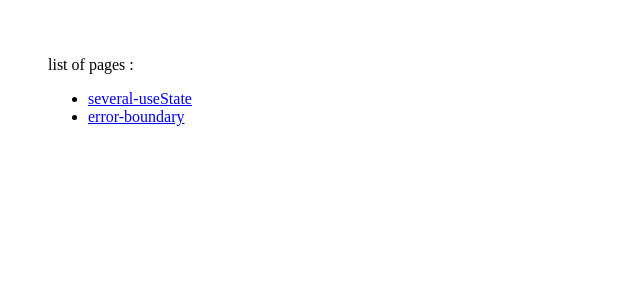
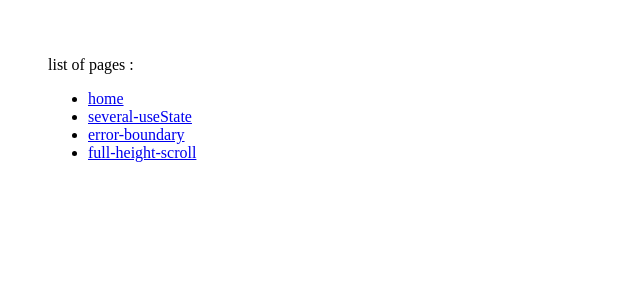
Before and after one commit to moodizone/react-everything, a React (Create React App) app: page / in a window 1280 px wide. Shown: the top 300 px of the page, without its empty margins (0-640 px from the left). Built offline with nearby package versions, Linux system fonts and the light colour scheme.

Commit message:
👌 classify `ROUTES` in new structure

```diff
--- a/src/App.tsx
+++ b/src/App.tsx
@@ -1,22 +1,18 @@
 import React from "react";
 import { BrowserRouter as Router, Switch, Route } from "react-router-dom";
-import Home from "./Pages";
-import SeveralUseState from "./Pages/several-useState";
-import ErrorBoundary from "./Pages/error-boundary";
+import { ROUTES } from "./Router";
 
 function App() {
   return (
     <Router>
       <Switch>
-        <Route key={"/"} path="/" exact={true}>
-          <Home />
-        </Route>
-        <Route key={"/several-useState"} path="/several-useState" exact={true}>
-          <SeveralUseState />
-        </Route>
-        <Route key={"/error-boundary"} path="/error-boundary" exact={true}>
-          <ErrorBoundary />
-        </Route>
+        {Object.values(ROUTES).map(
+          ({ exact, key, path, component: Component }) => (
+            <Route key={key} path={path} exact={exact}>
+              <Component />
+            </Route>
+          )
+        )}
       </Switch>
     </Router>
   );
--- a/src/Pages/index.tsx
+++ b/src/Pages/index.tsx
@@ -1,17 +1,17 @@
 import React from "react";
 import { Link } from "react-router-dom";
+import { ROUTES } from "../Router";
 
 const Index = () => {
   return (
     <nav style={{ margin: 20, padding: 20 }}>
       <p>list of pages :</p>
       <ul>
-        <li>
-          <Link to="/several-useState">several-useState</Link>
-        </li>
-        <li>
-          <Link to="/error-boundary">error-boundary</Link>
-        </li>
+        {Object.values(ROUTES).map(({ path, key }) => (
+          <li key={key}>
+            <Link to={path}>{key}</Link>
+          </li>
+        ))}
       </ul>
     </nav>
   );
--- /dev/null
+++ b/src/Router/index.ts
@@ -0,0 +1,46 @@
+import React from "react";
+
+import ErrorBoundary from "../Pages/error-boundary";
+import FullHeightScroll from "../Pages/full-height-scroll";
+import SeveralUseState from "../Pages/several-useState";
+import Home from "../Pages";
+
+export interface RouteType {
+  exact: boolean;
+  key: React.Key;
+  path: string;
+  component: React.ComponentType<any>;
+}
+
+export type RouteKey =
+  | "home"
+  | "several-useState"
+  | "error-boundary"
+  | "full-height-scroll";
+
+export const ROUTES: Record<RouteKey, RouteType> = {
+  home: {
+    exact: true,
+    key: "home",
+    path: "/",
+    component: Home,
+  },
+  "several-useState": {
+    exact: true,
+    key: "several-useState",
+    path: "/several-useState",
+    component: SeveralUseState,
+  },
+  "error-boundary": {
+    exact: true,
+    key: "error-boundary",
+    path: "/error-boundary",
+    component: ErrorBoundary,
+  },
+  "full-height-scroll": {
+    exact: true,
+    key: "full-height-scroll",
+    path: "/full-height-scroll",
+    component: FullHeightScroll,
+  },
+};
```
